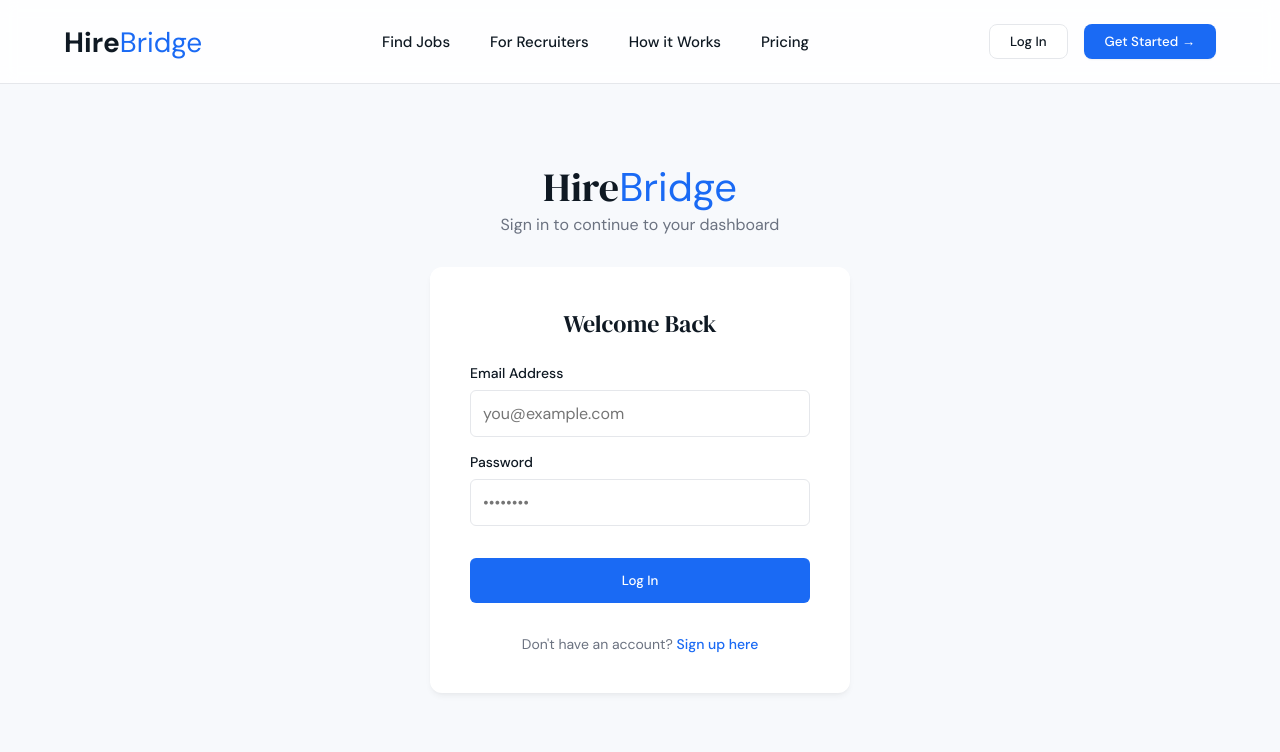
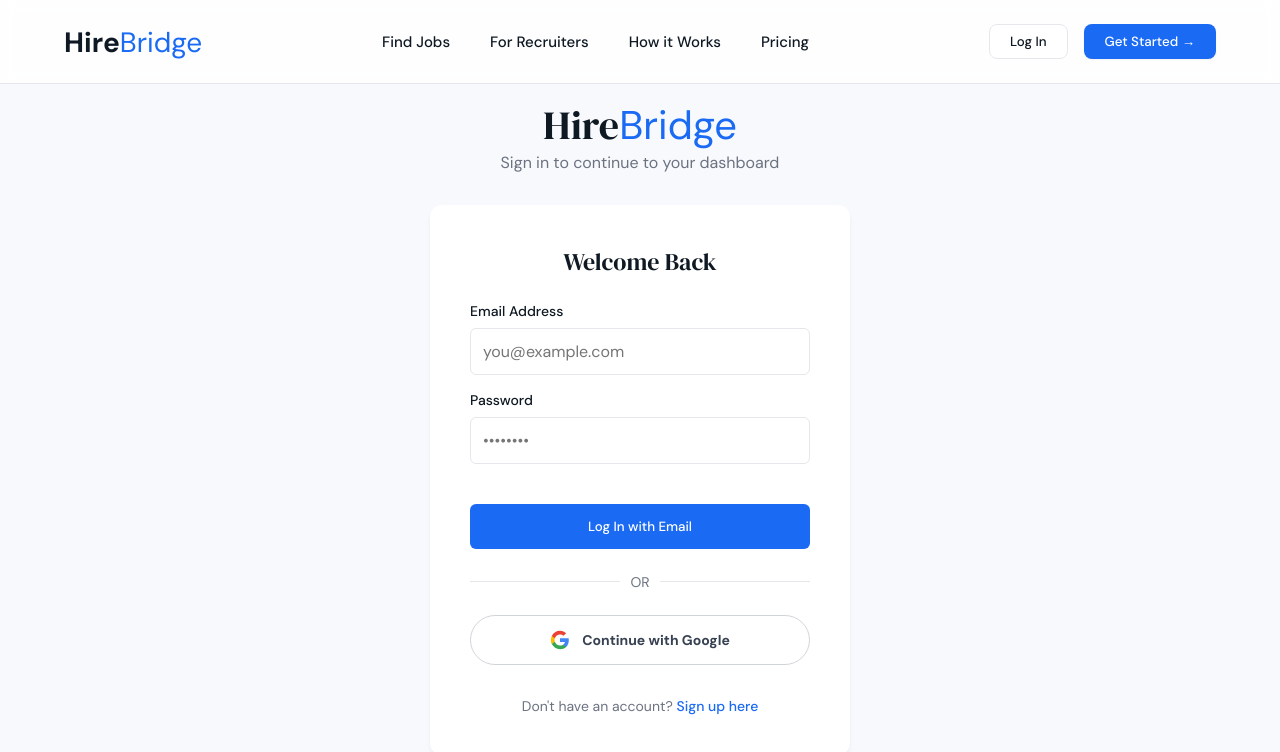
Before and after one commit to Ved-1111/job-match-platform, a React app in the folder frontend/: page /login in a window 1280 px wide. Shown: the top 752 px of the page. Built offline with nearby package versions, Linux system fonts and the light colour scheme; no server answers; the HTML template or start-up script is replaced by a standard one.

Commit message:
feat: added Google OAuth login button UI

```diff
--- a/frontend/src/pages/Login.jsx
+++ b/frontend/src/pages/Login.jsx
@@ -35,6 +35,11 @@
     } catch (err) {
       setError(err.response?.data?.message || err.response?.data?.error || 'An error occurred');
     }
+  };
+
+  const handleGoogleLogin = () => {
+    // TODO: Implement actual Google OAuth here
+    alert("To make this work, you'll need to set up a Google Cloud Project, get an OAuth Client ID, and install @react-oauth/google. Want me to help you set that up?");
   };
 
   return (
@@ -118,10 +123,26 @@
             />
           </div>
 
-          <button type="submit" className="btn" style={{ width: '100%', marginTop: '1rem', padding: '0.875rem' }}>
-            {isRegistering ? 'Register' : 'Log In'}
+          <button type="submit" className="btn" style={{ width: '100%', marginTop: '1.5rem', padding: '0.875rem' }}>
+            {isRegistering ? 'Register' : 'Log In with Email'}
           </button>
         </form>
+
+        <div style={{ display: 'flex', alignItems: 'center', margin: '1.5rem 0' }}>
+          <div style={{ flex: 1, height: '1px', background: '#e5e7eb' }}></div>
+          <div style={{ padding: '0 10px', color: '#6b7280', fontSize: '0.875rem' }}>OR</div>
+          <div style={{ flex: 1, height: '1px', background: '#e5e7eb' }}></div>
+        </div>
+
+        <button type="button" onClick={handleGoogleLogin} style={{ width: '100%', padding: '0.875rem', background: '#fff', border: '1px solid #d1d5db', color: '#374151', display: 'flex', alignItems: 'center', justifyContent: 'center', gap: '0.75rem', borderRadius: '99px', cursor: 'pointer', fontWeight: 600, fontSize: '0.875rem', transition: 'background 0.2s' }}>
+          <svg width="20" height="20" viewBox="0 0 24 24">
+            <path fill="#4285F4" d="M22.56 12.25c0-.78-.07-1.53-.2-2.25H12v4.26h5.92c-.26 1.37-1.04 2.53-2.21 3.31v2.77h3.57c2.08-1.92 3.28-4.74 3.28-8.09z"/>
+            <path fill="#34A853" d="M12 23c2.97 0 5.46-.98 7.28-2.66l-3.57-2.77c-.98.66-2.23 1.06-3.71 1.06-2.86 0-5.29-1.93-6.16-4.53H2.18v2.84C3.99 20.53 7.7 23 12 23z"/>
+            <path fill="#FBBC05" d="M5.84 14.09c-.22-.66-.35-1.36-.35-2.09s.13-1.43.35-2.09V7.07H2.18C1.43 8.55 1 10.22 1 12s.43 3.45 1.18 4.93l2.85-2.22.81-.62z"/>
+            <path fill="#EA4335" d="M12 5.38c1.62 0 3.06.56 4.21 1.64l3.15-3.15C17.45 2.09 14.97 1 12 1 7.7 1 3.99 3.47 2.18 7.07l3.66 2.84c.87-2.6 3.3-4.53 6.16-4.53z"/>
+          </svg>
+          Continue with Google
+        </button>
 
         <p style={{ textAlign: 'center', marginTop: '2rem', fontSize: '0.875rem', color: 'var(--text-muted)' }}>
           {isRegistering ? "Already have an account? " : "Don't have an account? "}
```
